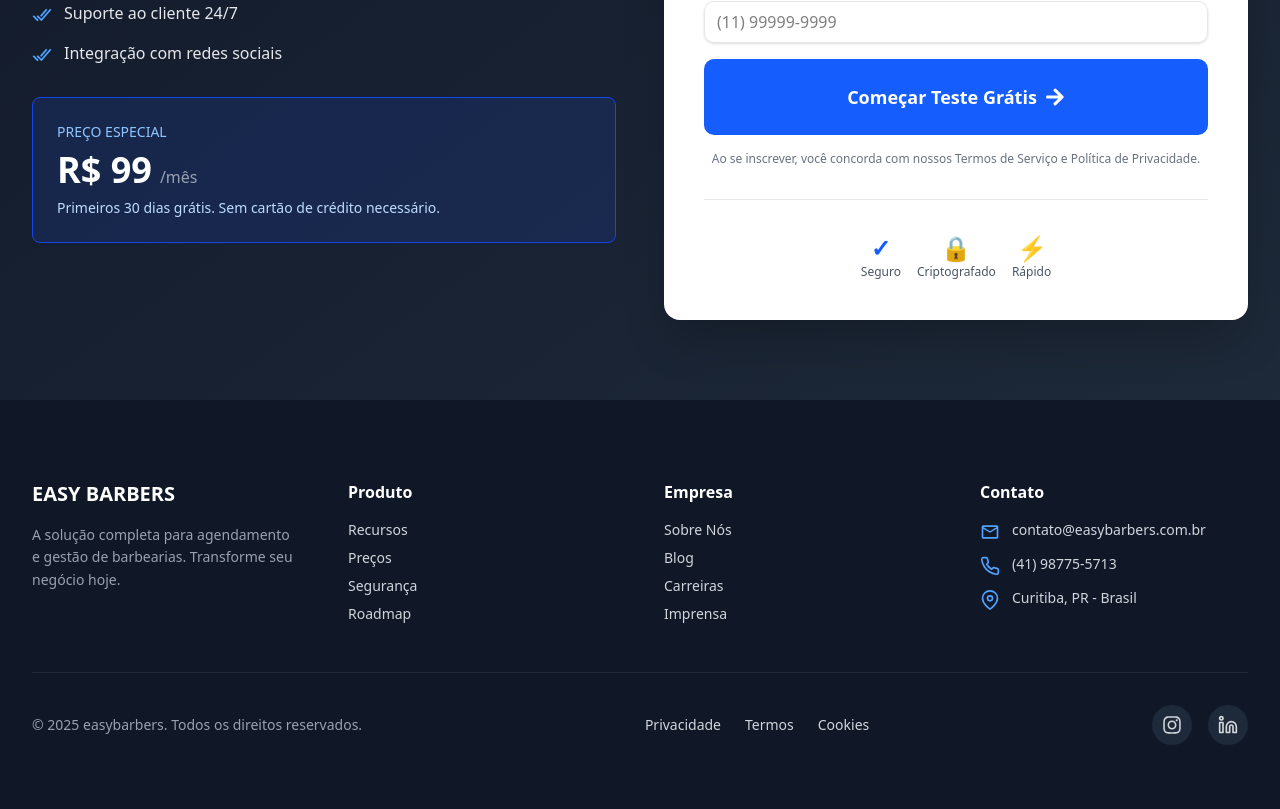
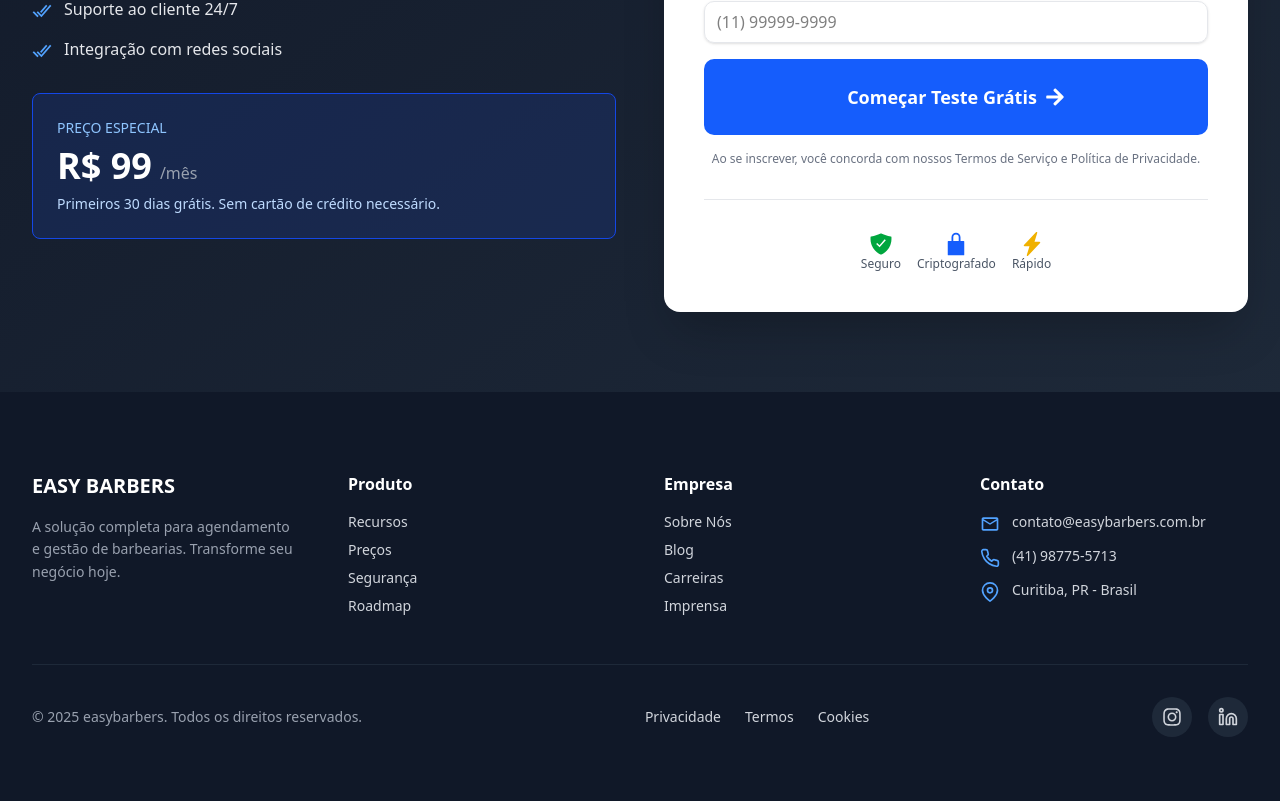
Before and after one commit to LuanRibeiroGit/easybarbers, a Next.js app: page / in a window 1280 px wide. Shown: the part 3841-4650 px from the top of the page. Built offline with nearby package versions, Linux system fonts and the light colour scheme.

Commit message:
style(Cta): Alterando os icones de segurança

```diff
--- a/src/components/landingpage/cta.tsx
+++ b/src/components/landingpage/cta.tsx
@@ -1,7 +1,8 @@
 'use client'
 import { motion } from 'framer-motion'
 import { FaArrowRight } from "react-icons/fa"
-import { IoCheckmarkDoneSharp } from "react-icons/io5"
+import { IoCheckmarkDoneSharp, IoLockClosedSharp, IoShieldCheckmarkSharp } from "react-icons/io5"
+import { BsLightningChargeFill } from "react-icons/bs"
 import { useState } from "react"
 
 export default function Cta() {
@@ -127,16 +128,16 @@
                     </form>
 
                     <div className="mt-8 pt-8 border-t border-gray-200 flex items-center justify-center gap-4">
-                        <div className="text-center">
-                            <p className="text-2xl font-bold text-blue-600">✓</p>
+                        <div className="text-center flex flex-col items-center">
+                            <IoShieldCheckmarkSharp className='text-2xl font-bold text-green-600'/>
                             <p className="text-xs text-gray-600">Seguro</p>
                         </div>
-                        <div className="text-center">
-                            <p className="text-2xl font-bold text-blue-600">🔒</p>
+                        <div className="text-center flex flex-col items-center">
+                            <IoLockClosedSharp className='text-2xl font-bold text-blue-600'/>
                             <p className="text-xs text-gray-600">Criptografado</p>
                         </div>
-                        <div className="text-center">
-                            <p className="text-2xl font-bold text-blue-600">⚡</p>
+                        <div className="text-center flex flex-col items-center">
+                            <BsLightningChargeFill className='text-2xl font-bold text-yellow-500'/>
                             <p className="text-xs text-gray-600">Rápido</p>
                         </div>
                     </div>
```
